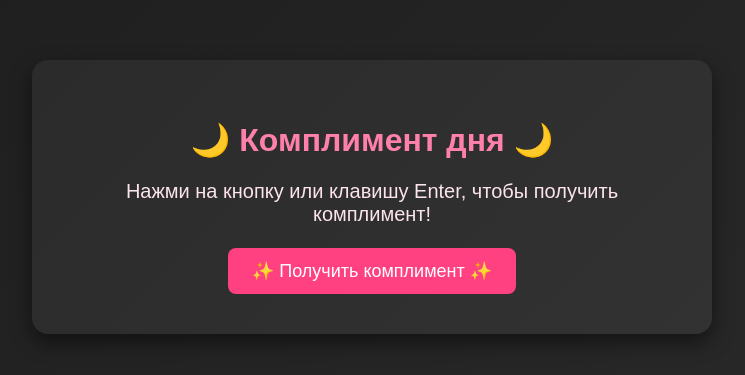
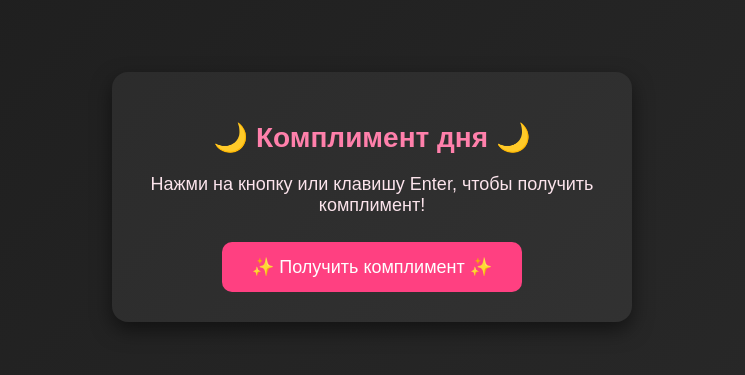
Before and after one commit to pleasesm1le/complimen, a plain HTML site: page index.html in a window 1280 px wide. Shown: the part 203-578 px from the top of the page, without its empty margins (268-1013 px from the left). Drawn offline with Linux system fonts and the light colour scheme.

Commit message:
Update index.html

```diff
--- a/index.html
+++ b/index.html
@@ -2,6 +2,7 @@
 <html lang="ru">
 <head>
   <meta charset="UTF-8">
+  <meta name="viewport" content="width=device-width, initial-scale=1.0">
   <title>Генератор комплиментов</title>
   <style>
     body {
@@ -10,25 +11,28 @@
       display: flex;
       justify-content: center;
       align-items: center;
-      height: 100vh;
+      min-height: 100vh;
       margin: 0;
       color: #f0f0f0;
+      padding: 20px;
+      box-sizing: border-box;
     }
     .container {
       text-align: center;
       background: rgba(255, 255, 255, 0.05);
-      padding: 40px;
+      padding: 30px 20px;
       border-radius: 16px;
       box-shadow: 0 8px 20px rgba(0, 0, 0, 0.5);
-      max-width: 600px;
-      width: 90%;
+      max-width: 480px;
+      width: 100%;
     }
     h1 {
       color: #ff80ab;
-      font-size: 32px;
+      font-size: 28px;
+      margin-bottom: 20px;
     }
     #compliment {
-      font-size: 20px;
+      font-size: 18px;
       margin: 20px 0;
       color: #fce4ec;
       min-height: 48px;
@@ -37,12 +41,14 @@
     button {
       background-color: #ff4081;
       color: white;
-      padding: 12px 24px;
+      padding: 14px 20px;
       border: none;
-      border-radius: 8px;
+      border-radius: 10px;
       font-size: 18px;
       cursor: pointer;
       transition: background-color 0.3s;
+      width: 100%;
+      max-width: 300px;
     }
     button:hover {
       background-color: #f50057;
@@ -65,7 +71,7 @@
       "Ты делаешь этот мир ярче!",
       "Ты — настоящая радость для окружающих!",
       "У тебя доброе сердце и красивая душа!",
-      "Ты уникален и неповторим!",
+      "Ты уникальна и неповторима!",
       "Твоя улыбка делает день лучше!",
       "Ты приносишь свет в жизни других!"
     ];
```
